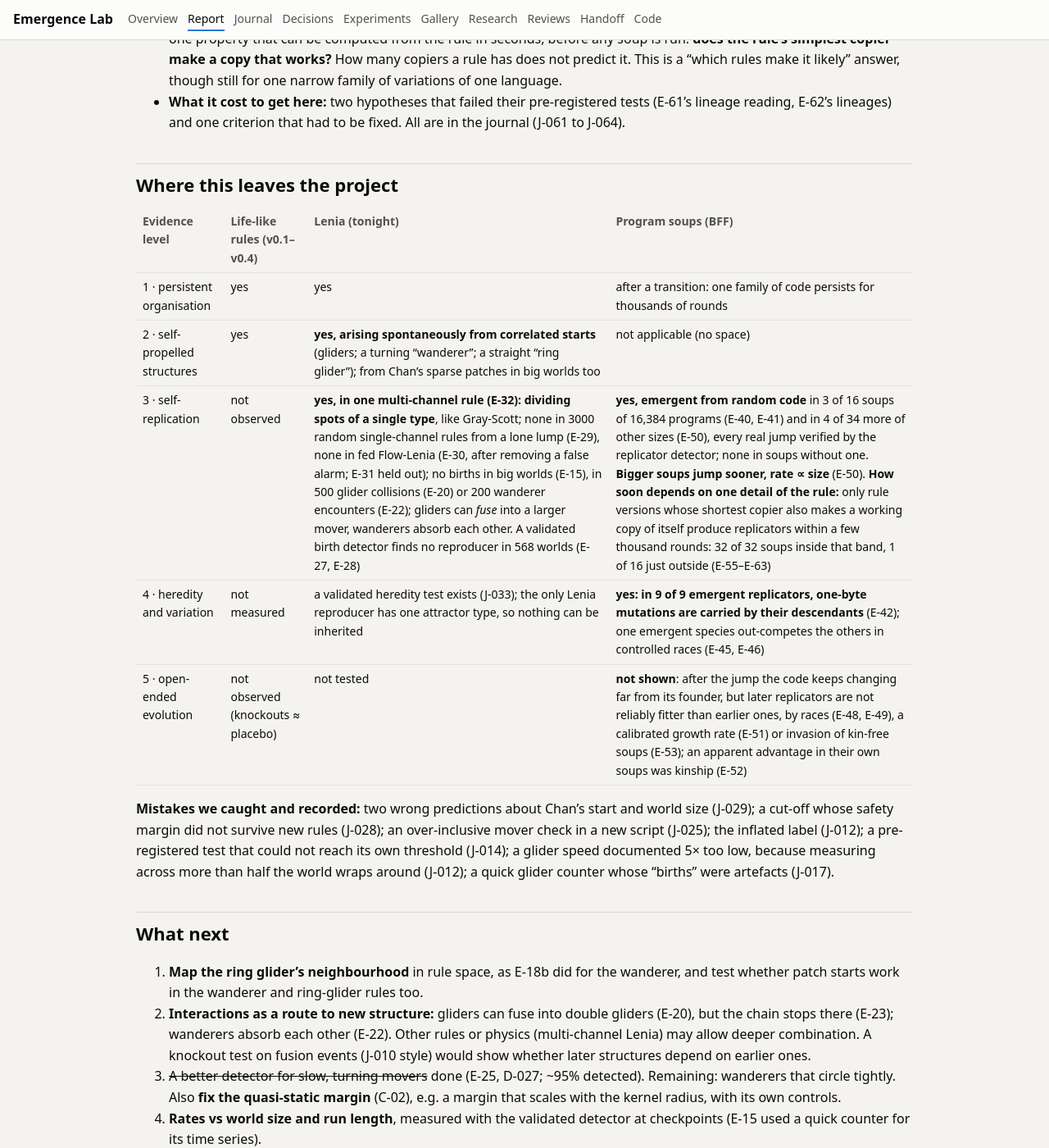
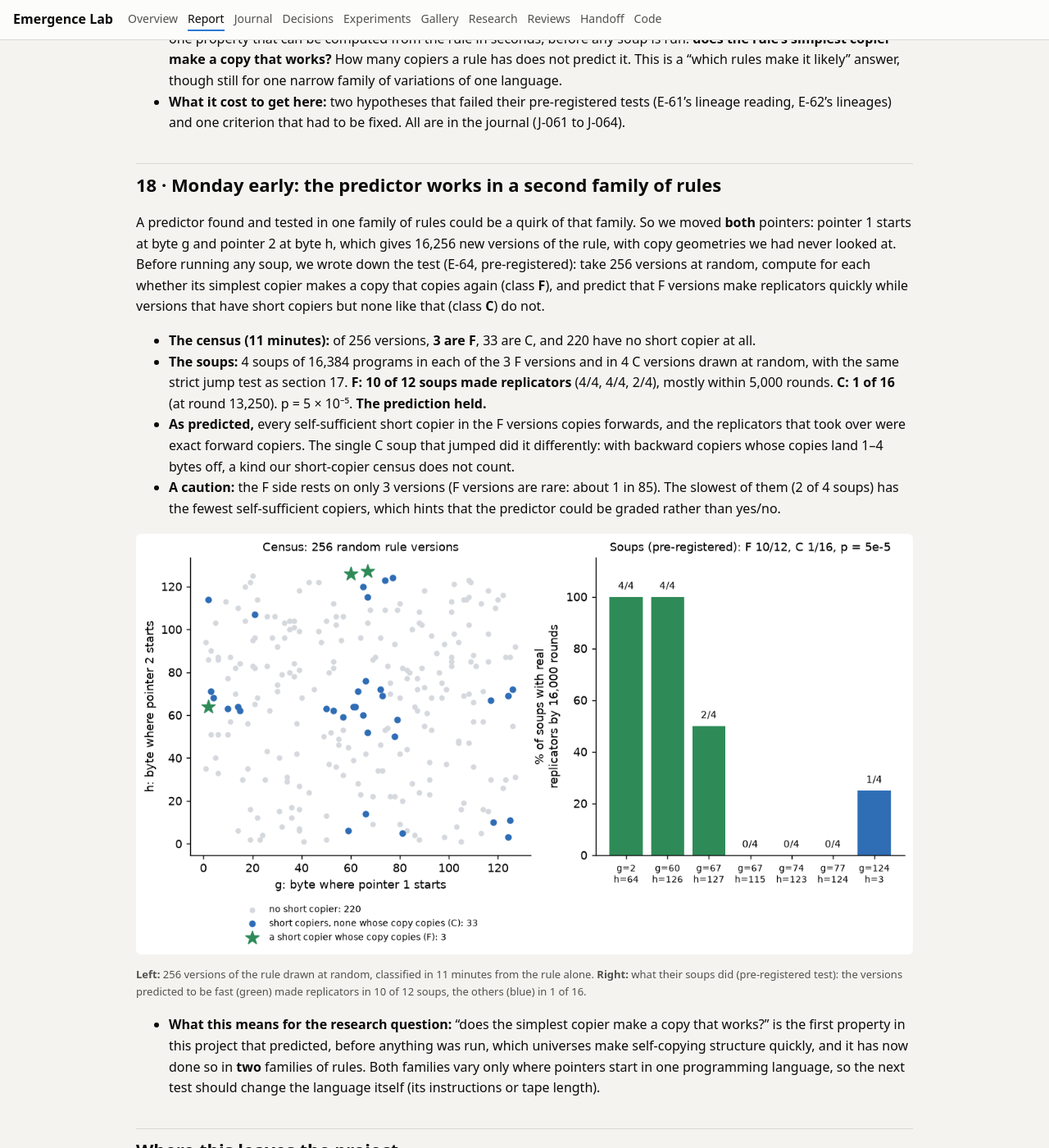
Before and after one commit to Yahyaal/emergence-lab, a Jekyll site: the page built from docs/report.md, in a window 1280 px wide and 1400 px high, scrolled down 36958 px. Shown: the whole window at 82% size. Built offline with Jekyll 4.4.1, drawn with Linux system fonts in a browser that asks for light colours; some of the changed text lies outside the part shown.

Commit message:
Report section 18 (E-64), timeline, handoff
Co-Authored-By: Claude Opus 5.5 <noreply@anthropic.com>

```diff
--- a/docs/report.md
+++ b/docs/report.md
@@ -525,6 +525,22 @@ Section 16 ended with a pattern across all 128 versions of the rule: soups make
 - **What this means for the research question:** within this family of rules, whether replicators arise quickly is predicted by one property that can be computed from the rule in seconds, before any soup is run: **does the rule's simplest copier make a copy that works?** How many copiers a rule has does not predict it. This is a "which rules make it likely" answer, though still for one narrow family of variations of one language.
 - **What it cost to get here:** two hypotheses that failed their pre-registered tests (E-61's lineage reading, E-62's lineages) and one criterion that had to be fixed. All are in the journal (J-061 to J-064).
 
+## 18 · Monday early: the predictor works in a second family of rules
+
+A predictor found and tested in one family of rules could be a quirk of that family. So we moved **both** pointers: pointer 1 starts at byte g and pointer 2 at byte h, which gives 16,256 new versions of the rule, with copy geometries we had never looked at. Before running any soup, we wrote down the test (E-64, pre-registered): take 256 versions at random, compute for each whether its simplest copier makes a copy that copies again (class **F**), and predict that F versions make replicators quickly while versions that have short copiers but none like that (class **C**) do not.
+
+- **The census (11 minutes):** of 256 versions, **3 are F**, 33 are C, and 220 have no short copier at all.
+- **The soups:** 4 soups of 16,384 programs in each of the 3 F versions and in 4 C versions drawn at random, with the same strict jump test as section 17. **F: 10 of 12 soups made replicators** (4/4, 4/4, 2/4), mostly within 5,000 rounds. **C: 1 of 16** (at round 13,250). p = 5 × 10⁻⁵. **The prediction held.**
+- **As predicted,** every self-sufficient short copier in the F versions copies forwards, and the replicators that took over were exact forward copiers. The single C soup that jumped did it differently: with backward copiers whose copies land 1–4 bytes off, a kind our short-copier census does not count.
+- **A caution:** the F side rests on only 3 versions (F versions are rare: about 1 in 85). The slowest of them (2 of 4 soups) has the fewest self-sufficient copiers, which hints that the predictor could be graded rather than yes/no.
+
+<figure>
+<img src="{{ '/assets/report/e64-twoheads.png' | relative_url }}" alt="Left: scatter of 256 random rule versions by the start bytes of pointer 1 (g) and pointer 2 (h): 220 grey dots with no short copier, 33 blue dots with short copiers none of which makes a working copy, 3 green stars (g 2 h 64, g 60 h 126, g 67 h 127) with one that does. Right: bar chart of soups with real replicators by 16,000 rounds: 4 of 4, 4 of 4 and 2 of 4 in the three green versions; 0 of 4, 0 of 4, 0 of 4 and 1 of 4 in four blue versions.">
+<figcaption><b>Left:</b> 256 versions of the rule drawn at random, classified in 11 minutes from the rule alone. <b>Right:</b> what their soups did (pre-registered test): the versions predicted to be fast (green) made replicators in 10 of 12 soups, the others (blue) in 1 of 16.</figcaption>
+</figure>
+
+- **What this means for the research question:** "does the simplest copier make a copy that works?" is the first property in this project that predicted, before anything was run, which universes make self-copying structure quickly, and it has now done so in **two** families of rules. Both families vary only where pointers start in one programming language, so the next test should change the language itself (its instructions or tape length).
+
 ## Where this leaves the project
 
 | Evidence level | Life-like rules (v0.1–v0.4) | Lenia (tonight) | Program soups (BFF) |
@@ -620,6 +636,8 @@ Section 16 ended with a pattern across all 128 versions of the rule: soups make
 | 22:50–23:00 | E-61 (pre-registered): a shift-aware census widens the band to 61–68 |
 | 23:05–23:27 | E-62 (pre-registered): lasting lines do not matter; all 28 soups in 61–68 make exact replicators. Both predictions failed |
 | 23:28–23:42 | E-63 (pre-registered): just outside the band, 1 of 16 soups; inside, 32 of 32 |
+| 23:48–00:42 | E-64 (pre-registered): a second family of rules (both pointers move); F versions 10 of 12 soups, C versions 1 of 16 |
+| 01:21 | The last long soup of E-54 finished (resumed after the power loss) |
 Everything was done on branches, checked with `pytest` and the validation benchmark, and submitted by pull request (the newest are waiting for review before they appear here). The benchmark now has 131 checks (39 + 92), all passing.
 
 ## Read more
```
Also changed, not shown: docs/handoff.md (+1 -0 lines).
